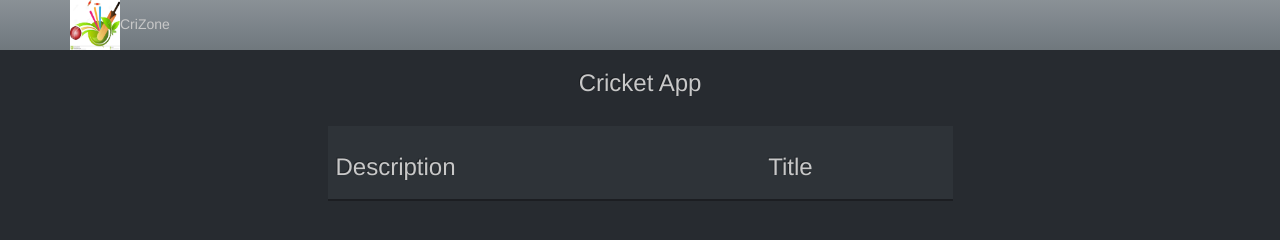
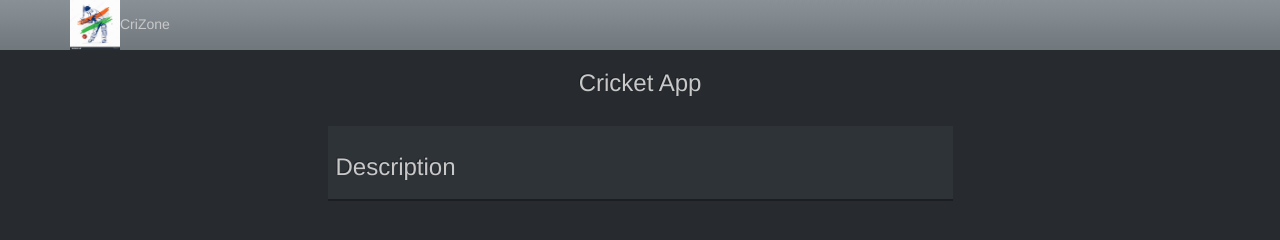
Before and after one commit to rajkumargootam/Cricket_App, a plain HTML site: page index.html in a window 1280 px wide. Drawn offline with nearby package versions, Linux system fonts and the light colour scheme; some packages are replaced by stand-ins of ours; no server answers.

Commit message:
Removed title from curent.html

```diff
--- a/pages/cricket.html
+++ b/pages/cricket.html
@@ -1,6 +1,6 @@
 <nav class="nav navbar-inverse">
   <div class="container">
-    <img src="./images/cricket-logo.jpg" height="50" width="50"
+    <img src="./images/images.jpg" height="50" width="50"
     <h2>CriZone</h2>
   </div>
 </nav>
@@ -15,13 +15,12 @@
      <thead>
        <tr>
          <th><h3>Description</h3></th>
-         <th><h3>Title</h3></th>
+
        </tr>
      </thead>
      <tbody>
      <tr ng-repeat = "n in hm.cricketResponse.data">
        <th><a href="#/cricketdetails/{{n.unique_id}}"><h5>{{n.description}}</h5></a></th>
-       <th><a href="#"><h5>{{n.title}}</h5></a></th>
 
      </tr>
      </tbody>
```
